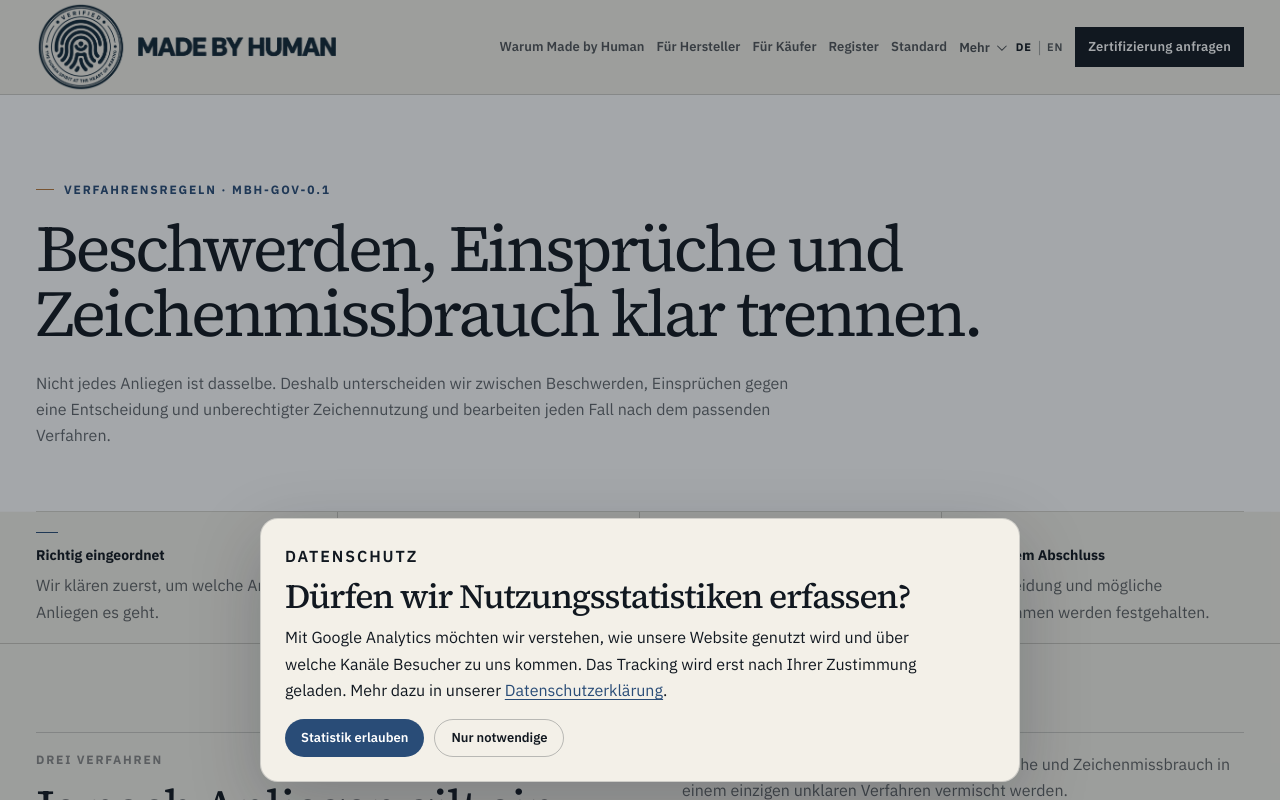
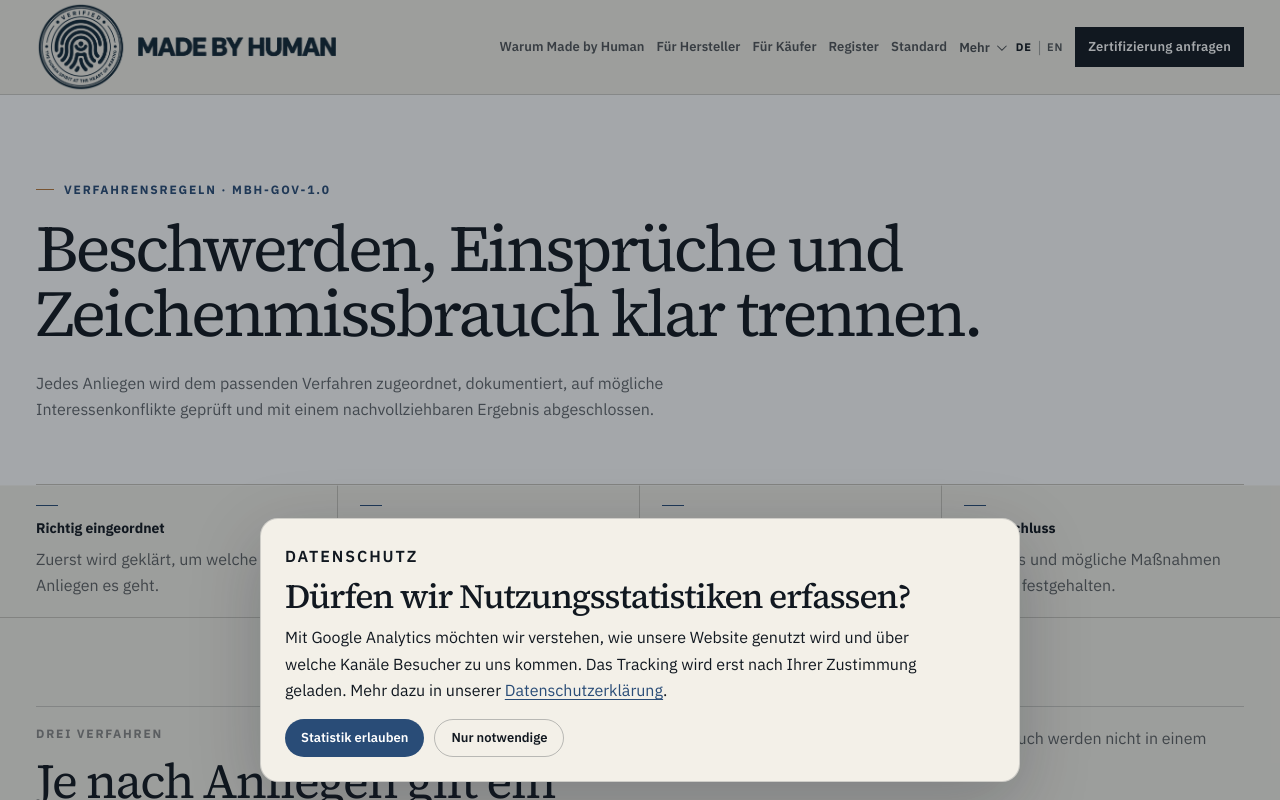
Before and after one commit to dennis-glaser-coder/human-certification-web, a Next.js app: page /verfahren in a window 1280 px wide. Shown: the top 800 px of the page. Built offline with nearby package versions, Linux system fonts and the light colour scheme; no server answers.

Commit message:
feat: publish governance procedures 1.0

```diff
--- a/src/app/verfahren/page.js
+++ b/src/app/verfahren/page.js
@@ -7,139 +7,38 @@ export const metadata = {
   title: 'Beschwerden, Einsprüche & Zeichenmissbrauch',
   description: 'Verfahrensregeln für Beschwerden, Einsprüche gegen Zertifizierungsentscheidungen und Zeichenmissbrauch bei Made by Human.',
   alternates: { canonical: canonical('/verfahren') },
-  openGraph: {
-    type: 'website',
-    locale: 'de_DE',
-    siteName: 'Made by Human',
-    title: 'Beschwerden, Einsprüche & Zeichenmissbrauch | Made by Human',
-    description: 'Verfahrensregeln für Beschwerden, Einsprüche gegen Zertifizierungsentscheidungen und Zeichenmissbrauch bei Made by Human.',
-    url: canonical('/verfahren'),
-    images: [SOCIAL_IMAGE],
-  },
+  openGraph: { type: 'website', locale: 'de_DE', siteName: 'Made by Human', title: 'Beschwerden, Einsprüche & Zeichenmissbrauch | Made by Human', description: 'Verfahrensregeln für Beschwerden, Einsprüche gegen Zertifizierungsentscheidungen und Zeichenmissbrauch bei Made by Human.', url: canonical('/verfahren'), images: [SOCIAL_IMAGE] },
 };
 
 const procedures = [
-  {
-    code: '01',
-    type: 'BESCHWERDE',
-    title: 'Beschwerde über System, Prüfung oder Kommunikation',
-    copy: 'Eine Beschwerde betrifft zum Beispiel die Durchführung, Kommunikation oder Funktionsweise des Zertifizierungssystems. Sie ist nicht automatisch ein Einspruch gegen eine konkrete Entscheidung.',
-    steps: ['Eingang dokumentieren', 'Zuständigkeit und mögliche Interessenkonflikte prüfen', 'Sachverhalt bewerten', 'Maßnahme und Abschluss dokumentieren'],
-  },
-  {
-    code: '02',
-    type: 'EINSPRUCH',
-    title: 'Einspruch gegen eine Zertifizierungsentscheidung',
-    copy: 'Ein Einspruch richtet sich gegen eine konkrete Entscheidung, zum Beispiel eine Ablehnung, Aussetzung oder einen Widerruf. Die Entscheidung wird erneut geprüft und das Ergebnis mit Begründung festgehalten.',
-    steps: ['Entscheidung und Begründung erfassen', 'Beteiligte Rollen und mögliche Interessenkonflikte prüfen', 'Entscheidungsgrundlage erneut bewerten', 'Ergebnis und Begründung dokumentieren'],
-  },
-  {
-    code: '03',
-    type: 'ZEICHENMISSBRAUCH',
-    title: 'Unberechtigte oder irreführende Zeichennutzung',
-    copy: 'Von Zeichenmissbrauch sprechen wir, wenn das Zeichen ohne Berechtigung, für nicht zertifizierte Produkte oder nach Verlust des Status weiter genutzt wird oder wenn damit mehr behauptet wird, als tatsächlich zertifiziert ist.',
-    steps: ['Meldung und Belege sichern', 'Register- und Nutzungsstatus prüfen', 'Korrektur oder Entfernung verlangen', 'Erforderliche Folgemaßnahmen dokumentieren'],
-  },
+  { type: 'BESCHWERDE', title: 'Beschwerde über System, Prüfung oder Kommunikation', copy: 'Eine Beschwerde betrifft zum Beispiel Durchführung, Kommunikation oder Funktionsweise des Zertifizierungssystems.', steps: ['Eingang dokumentieren', 'Zuständigkeit und mögliche Interessenkonflikte prüfen', 'Sachverhalt und Belege bewerten', 'Maßnahme und Abschluss dokumentieren'] },
+  { type: 'EINSPRUCH', title: 'Einspruch gegen eine Zertifizierungsentscheidung', copy: 'Ein Einspruch richtet sich gegen eine konkrete Entscheidung, zum Beispiel Ablehnung, Aussetzung oder Widerruf.', steps: ['Entscheidung und Begründung erfassen', 'Beteiligte Rollen und mögliche Interessenkonflikte prüfen', 'Entscheidungsgrundlage erneut bewerten', 'Ergebnis und Begründung dokumentieren'] },
+  { type: 'ZEICHENMISSBRAUCH', title: 'Unberechtigte oder irreführende Zeichennutzung', copy: 'Zeichenmissbrauch liegt vor, wenn das Zeichen ohne Berechtigung, für nicht zertifizierte Produkte, bei nicht aktivem Status oder mit einer weitergehenden Aussage genutzt wird.', steps: ['Meldung und Belege sichern', 'Register- und Nutzungsstatus prüfen', 'Korrektur oder Entfernung verlangen', 'Erforderliche Folgemaßnahmen dokumentieren'] },
 ];
 
 const recordFields = [
   ['Vorgangsart', 'Beschwerde, Einspruch oder Zeichenmissbrauch'],
-  ['Sachverhalt', 'Worum es geht, welche Zertifizierung betroffen ist und welche Belege vorliegen'],
-  ['Zuständigkeit', 'Wer den Fall bearbeitet und ob mögliche Interessenkonflikte bestehen'],
-  ['Entscheidung', 'Ergebnis, Begründung und gegebenenfalls nötige Maßnahmen'],
-  ['Abschluss', 'Ergebnis des Verfahrens und mögliche Änderungen am Status'],
+  ['Sachverhalt', 'Betroffene Zertifizierung, Vorwurf oder Anliegen und vorhandene Belege'],
+  ['Zuständigkeit', 'Bearbeitende Person oder Funktion und festgestellte Interessenkonflikte'],
+  ['Entscheidung', 'Ergebnis, Begründung und gegebenenfalls erforderliche Maßnahmen'],
+  ['Abschluss', 'Abschluss des Verfahrens und mögliche Auswirkungen auf Zertifizierungsstatus oder Zeichennutzung'],
 ];
 
 export default function ProceduresPage() {
   return (
     <main className="procedureInstitution">
       <SiteHeader />
+      <section className="pageHero shell"><div className="eyebrow">VERFAHRENSREGELN · MBH-GOV-1.0</div><h1>Beschwerden, Einsprüche und Zeichenmissbrauch klar trennen.</h1><p className="lead">Jedes Anliegen wird dem passenden Verfahren zugeordnet, dokumentiert, auf mögliche Interessenkonflikte geprüft und mit einem nachvollziehbaren Ergebnis abgeschlossen.</p></section>
 
-      <section className="pageHero shell">
-        <div className="eyebrow">VERFAHRENSREGELN · MBH-GOV-0.1</div>
-        <h1>Beschwerden, Einsprüche und Zeichenmissbrauch klar trennen.</h1>
-        <p className="lead">
-          Nicht jedes Anliegen ist dasselbe. Deshalb unterscheiden wir zwischen
-          Beschwerden, Einsprüchen gegen eine Entscheidung und unberechtigter Zeichennutzung
-          und bearbeiten jeden Fall nach dem passenden Verfahren.
-        </p>
-      </section>
+      <section className="procedureMetaBand"><div className="shell procedureMetaGrid"><div><strong>Richtig eingeordnet</strong><p>Zuerst wird geklärt, um welche Art von Anliegen es geht.</p></div><div><strong>Festgehalten</strong><p>Sachverhalt, Belege und Bewertung werden dokumentiert.</p></div><div><strong>Klare Zuständigkeit</strong><p>Es wird festgehalten, wer den Vorgang bearbeitet.</p></div><div><strong>Mit Abschluss</strong><p>Ergebnis und mögliche Maßnahmen werden festgehalten.</p></div></div></section>
 
-      <section className="procedureMetaBand" aria-label="Verfahrensgrundsätze">
-        <div className="shell procedureMetaGrid">
-          <div><strong>Richtig eingeordnet</strong><p>Wir klären zuerst, um welche Art von Anliegen es geht.</p></div>
-          <div><strong>Festgehalten</strong><p>Sachverhalt, Belege und Bewertung werden festgehalten.</p></div>
-          <div><strong>Klare Zuständigkeit</strong><p>Es ist festgelegt, wer den Vorgang bearbeitet.</p></div>
-          <div><strong>Mit klarem Abschluss</strong><p>Entscheidung und mögliche Maßnahmen werden festgehalten.</p></div>
-        </div>
-      </section>
+      <section className="shell procedureSection"><div className="sectionIntro compact"><div><div className="sectionNo">DREI VERFAHREN</div><h2>Je nach Anliegen gilt ein anderes Verfahren.</h2></div><p>Beschwerden, Einsprüche und Zeichenmissbrauch werden nicht in einem einzigen unklaren Verfahren vermischt.</p></div><div className="procedureGrid">{procedures.map((procedure) => <article key={procedure.type}><span>{procedure.type}</span><h2>{procedure.title}</h2><p>{procedure.copy}</p><ol>{procedure.steps.map((step) => <li key={step}>{step}</li>)}</ol></article>)}</div></section>
 
-      <section className="shell procedureSection">
-        <div className="sectionIntro compact">
-          <div>
-            <div className="sectionNo">DREI VERFAHREN</div>
-            <h2>Je nach Anliegen gilt ein anderes Verfahren.</h2>
-          </div>
-          <p>
-            So verhindern wir, dass Beschwerden, Einsprüche und Zeichenmissbrauch
-            in einem einzigen unklaren Verfahren vermischt werden.
-          </p>
-        </div>
+      <section className="procedureIntegrity"><div className="shell procedureIntegrityGrid"><div><div className="sectionNo light">INTERESSENKONFLIKTE</div><h2>Zuständigkeiten müssen nachvollziehbar bleiben.</h2></div><div><p>Mögliche wirtschaftliche, personelle oder gesellschaftsrechtliche Verbindungen werden im jeweiligen Vorgang dokumentiert. Von einer externen oder unabhängigen Entscheidung sprechen wir nur, wenn diese Unabhängigkeit tatsächlich besteht und belegt werden kann.</p></div></div></section>
 
-        <div className="procedureGrid">
-          {procedures.map((procedure) => (
-            <article key={procedure.type}>
-              <span>{procedure.type}</span>
-              <h2>{procedure.title}</h2>
-              <p>{procedure.copy}</p>
-              <ol>
-                {procedure.steps.map((step) => <li key={step}>{step}</li>)}
-              </ol>
-            </article>
-          ))}
-        </div>
-      </section>
+      <section className="procedureRecord"><div className="shell procedureRecordGrid"><div><div className="sectionNo">DOKUMENTATION</div><h2>Diese fünf Punkte halten wir zu jedem Vorgang fest.</h2></div><div className="procedureRecordList">{recordFields.map(([title, copy]) => <article key={title}><div><strong>{title}</strong><p>{copy}</p></div></article>)}</div></div></section>
 
-      <section className="procedureIntegrity">
-        <div className="shell procedureIntegrityGrid">
-          <div>
-            <div className="sectionNo light">INTERESSENKONFLIKTE</div>
-            <h2>Zuständigkeiten müssen klar sein.</h2>
-          </div>
-          <div>
-            <p>
-              Mögliche Interessenkonflikte halten wir im jeweiligen Vorgang fest.
-              Von einer externen oder unabhängigen Entscheidung sprechen wir nur,
-              wenn diese Unabhängigkeit tatsächlich besteht und belegt werden kann.
-            </p>
-          </div>
-        </div>
-      </section>
-
-      <section className="procedureRecord">
-        <div className="shell procedureRecordGrid">
-          <div>
-            <div className="sectionNo">DOKUMENTATION</div>
-            <h2>Diese fünf Punkte halten wir zu jedem Vorgang fest.</h2>
-          </div>
-          <div className="procedureRecordList">
-            {recordFields.map(([title, copy]) => (
-              <article key={title}>
-                <div><strong>{title}</strong><p>{copy}</p></div>
-              </article>
-            ))}
-          </div>
-        </div>
-      </section>
-
-      <section className="shell standardClose">
-        <p>Die Verfahrensregeln haben einen festen Versionsstand. Änderungen werden mit einer neuen Fassung festgehalten.</p>
-        <div className="standardCloseLinks">
-          <Link className="textLink" href="/dokumente">Dokumentenregister →</Link>
-          <Link className="textLink" href="/transparenz">Transparenz & Integrität →</Link>
-        </div>
-      </section>
-
+      <section className="shell standardClose"><p>Verfahrensregeln Version 1.0 · Stand 14.09.2026. Änderungen werden mit einer neuen Fassung dokumentiert.</p><div className="standardCloseLinks"><Link className="textLink" href="/dokumente">Dokumentenregister →</Link><Link className="textLink" href="/dokumente/certification-scheme-1-0">Zertifizierungsschema 1.0 →</Link></div></section>
       <SiteFooter />
     </main>
   );
```
